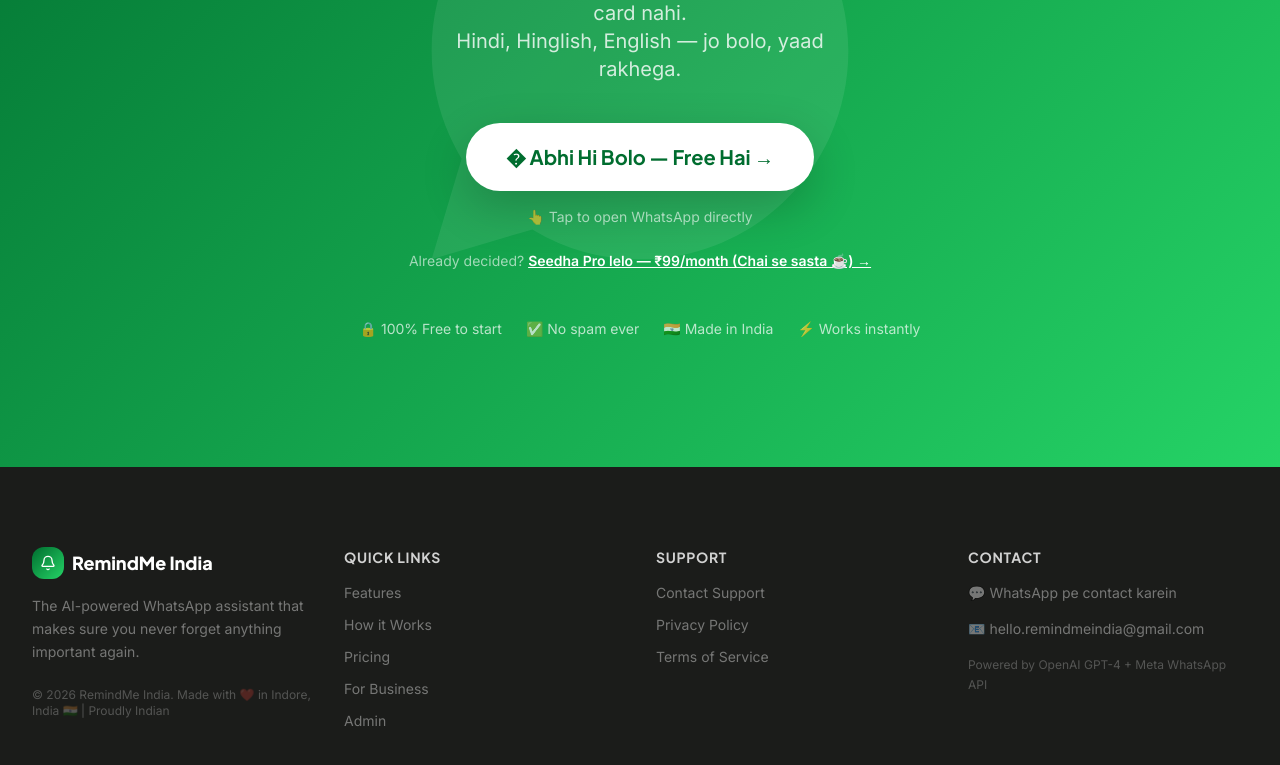
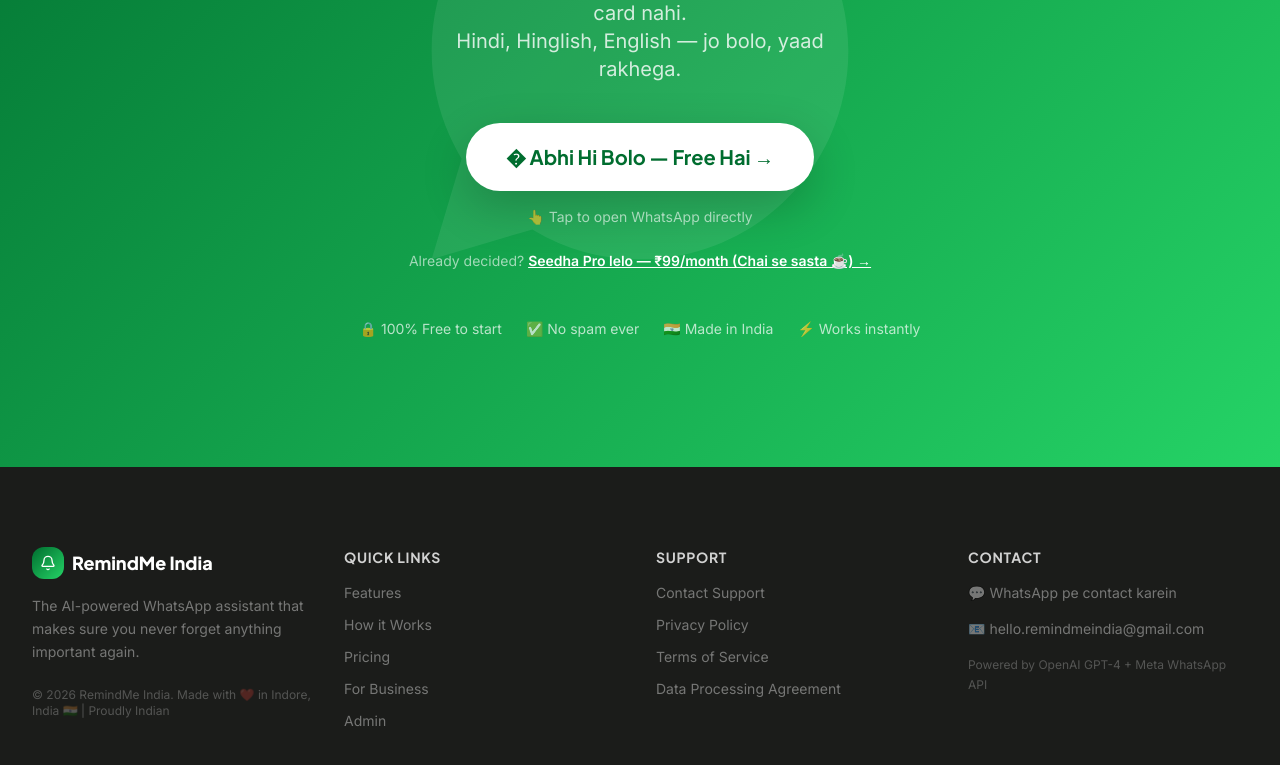
Before and after one commit to ayushmalviya1806/remindme-india-frontend, a React (Create React App) app: page / in a window 1280 px wide. Shown: the part 7233-7998 px from the top of the page. Built offline with nearby package versions, Linux system fonts and the light colour scheme; no server answers.

Commit message:
fix: footer support links

```diff
--- a/src/components/landing/Footer.js
+++ b/src/components/landing/Footer.js
@@ -15,8 +15,9 @@ const QUICK_LINKS = [
 
 const SUPPORT_LINKS = [
   { label: 'Contact Support', href: 'mailto:hello.remindmeindia@gmail.com' },
-  { label: 'Privacy Policy', href: '#' },
-  { label: 'Terms of Service', href: '#' },
+  { label: 'Privacy Policy', href: '/privacy' },
+  { label: 'Terms of Service', href: '/terms-b2b' },
+  { label: 'Data Processing Agreement', href: '/dpa' },
 ];
 
 export default function Footer() {
@@ -71,6 +72,15 @@ export default function Footer() {
   <h4 className="font-heading font-bold text-sm text-white/80 mb-4 uppercase tracking-wider">Support</h4>
   <div className="space-y-3">
     {SUPPORT_LINKS.map((link) => (
+      link.href.startsWith('/') ? (
+        <Link
+          key={link.label}
+          to={link.href}
+          className="block text-sm text-white/40 hover:text-rm-green transition-colors font-body"
+        >
+          {link.label}
+        </Link>
+      ) : (
         <a
           key={link.label}
           href={link.href}
@@ -78,6 +88,7 @@ export default function Footer() {
         >
           {link.label}
         </a>
+      )
     ))}
   </div>
 </div>
```
Lines whose indentation alone changed are shown as unchanged.
